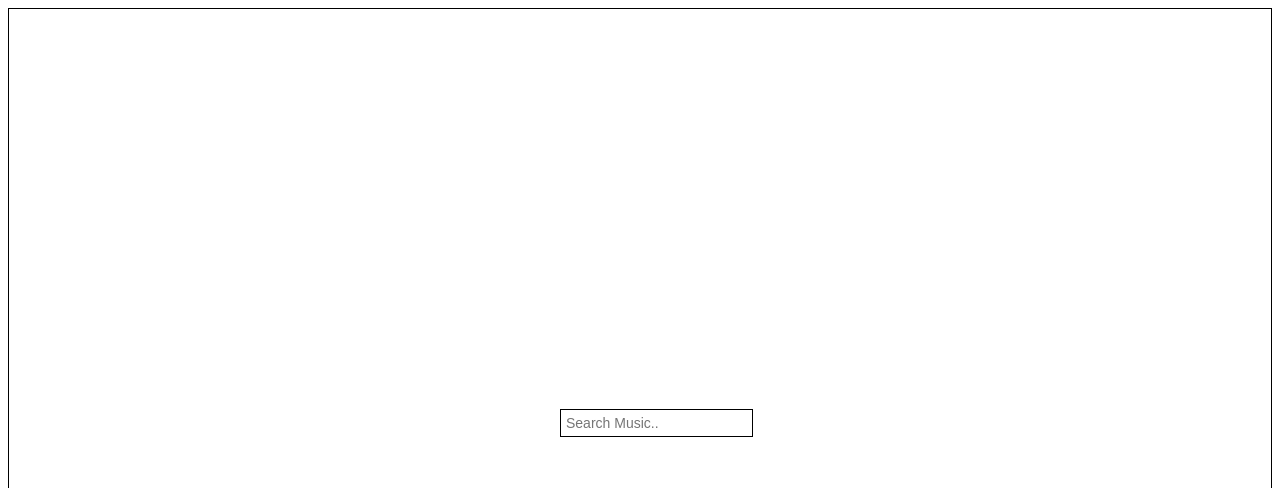
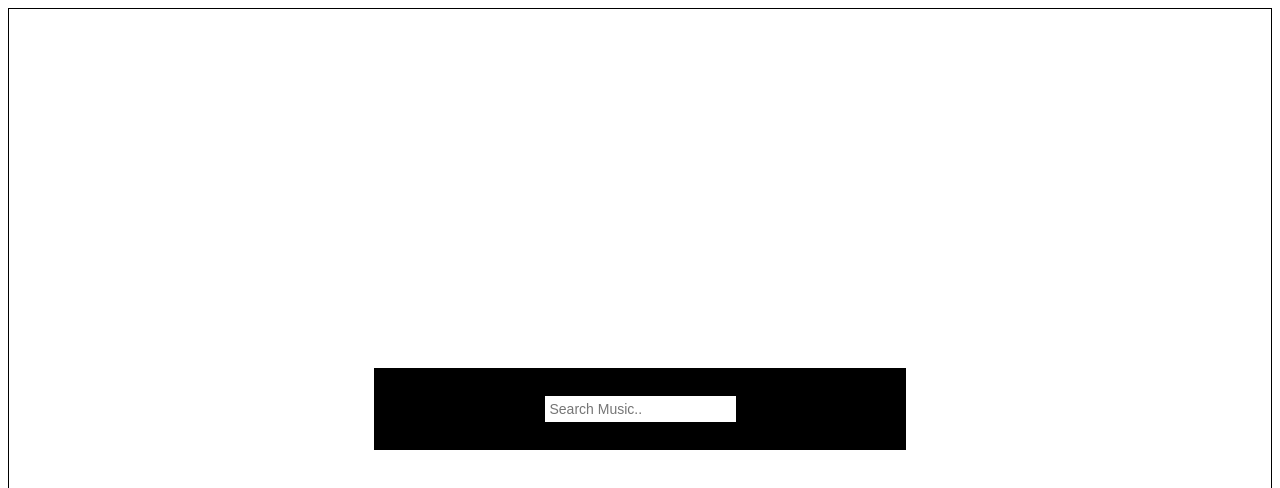
Before and after one commit to ritabobita/Jammming, a Next.js app: page / in a window 1280 px wide. Shown: the top 488 px of the page. Built offline with nearby package versions, Linux system fonts and the light colour scheme.

Commit message:
center searchbar

```diff
--- a/styles/SearchBar.module.css
+++ b/styles/SearchBar.module.css
@@ -1,26 +1,27 @@
 
 .container {
+    display: flex;
+    justify-content: center;
     position: relative;
-    width: 220px;
+    width: 500px;
+    height: 50px;
     background-color: black;
+    align-items: center;
+    padding: 1rem;
 
     .searchInput {
       font-size: 14px;
       max-width: 200px;
       padding: 5px;
       transition: all 0.5s ease;
-      position: absolute;
       left: 30px;
       box-sizing: border-box;
       border: black solid 1px;
+      justify-items: center;
     }
 
     .searchExpanded {
-      max-width: 200px;
+      max-width: 500px;
       opacity: 1;
     }
-
-    .searchWrapper {
-      display: block;
-    }
   }
```
